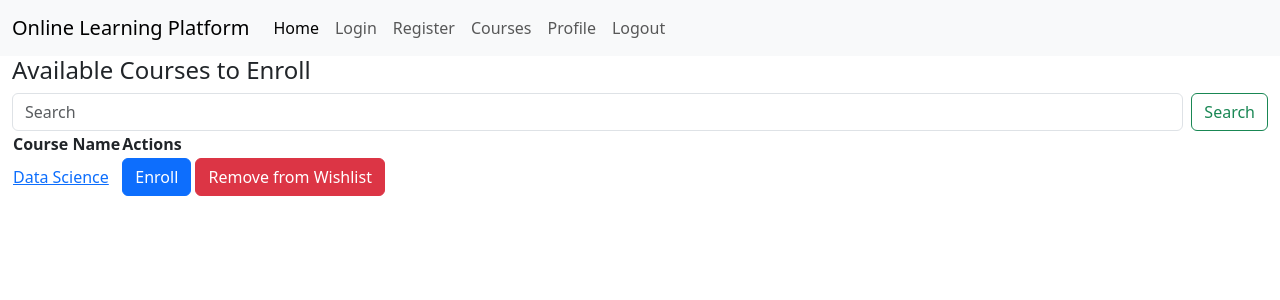
After one commit to abeni-al7/Online_learning_platform, a Flask app: page /courses/wishlist in a window 1280 px wide. The commit adds this page. Shown: the top 300 px of the page. Run offline with Flask 3, Linux system fonts and the light colour scheme.

Commit message:
Finalize UI for course and profile pages

```diff
--- a/app.py
+++ b/app.py
@@ -84,6 +84,20 @@ def enrolled_courses():
     role = 'student'
     return render_template('enrolled_courses.html', courses=courses, user=user)
 
+@app.route('/courses/wishlist')
+def wishlist():
+    courses = [
+        {
+            'name': 'Data Science',
+            'code': 'DS101',
+            'description': 'Learn Data Science from scratch'
+        },
+    ]
+    user = {
+        'name': 'John Doe',
+    }
+    role = 'student'
+    return render_template('wishlist.html', courses=courses, user=user)
 
 @app.route('/profile')
 def profile():
--- a/templates/courses.html
+++ b/templates/courses.html
@@ -5,7 +5,7 @@
 <p>Welcome {{ user.name }}</p>
 <a href="/courses/browse"><button type="button" class="btn btn-primary">Browse Courses</button></a>
 <a href="/courses/enrolled"><button type="button" class="btn btn-primary">Enrolled Courses</button></a>
-<a href="#"><button type="button" class="btn btn-success">Wishlist</button></a>
+<a href="/courses/wishlist"><button type="button" class="btn btn-success">Wishlist</button></a>
 {% if role == 'teacher' %}
 <a href="#"><button type="button" class="btn btn-primary">Create A New Course</button></a>
 <h4>Your Courses</h4>
--- a/templates/profile.html
+++ b/templates/profile.html
@@ -2,6 +2,7 @@
 {% block title %}Profile{% endblock %}
 {% block content %}
 <h1>Profile</h1>
+<a href="#"><button class="btn btn-warning">Edit Profile</button></a>
 <p>Username: {{ user.username }}</p>
 <p>Email: {{ user.email }}</p>
 <p>Name: {{ user.name }}</p>
--- /dev/null
+++ b/templates/wishlist.html
@@ -0,0 +1,26 @@
+{% extends "base.html" %}
+{% block title %}Browse{% endblock %}
+{% block content %}
+<h4>Available Courses to Enroll</h4>
+<form class="d-flex" role="search">
+    <input class="form-control me-2" type="search" placeholder="Search" aria-label="Search">
+    <button class="btn btn-outline-success" type="submit">Search</button>
+</form>
+<table>
+    <tr>
+        <th>Course Name</th>
+        <th>Actions</th>
+    </tr>
+    {% for course in courses %}
+    {% if course not in user.enrolled %}
+    <tr>
+        <td><a href="#">{{ course.name }}</a></td>
+        <td>
+            <a href="#"><button type="button" class="btn btn-primary">Enroll</button></a>
+            <a href="#"><button type="button" class="btn btn-danger">Remove from Wishlist</button></a>
+        </td>
+    </tr>
+    {% endif %}
+    {% endfor %}
+</table>
+{% endblock %}
```
Also changed, not shown: templates/index.html (+23 -0 lines).
